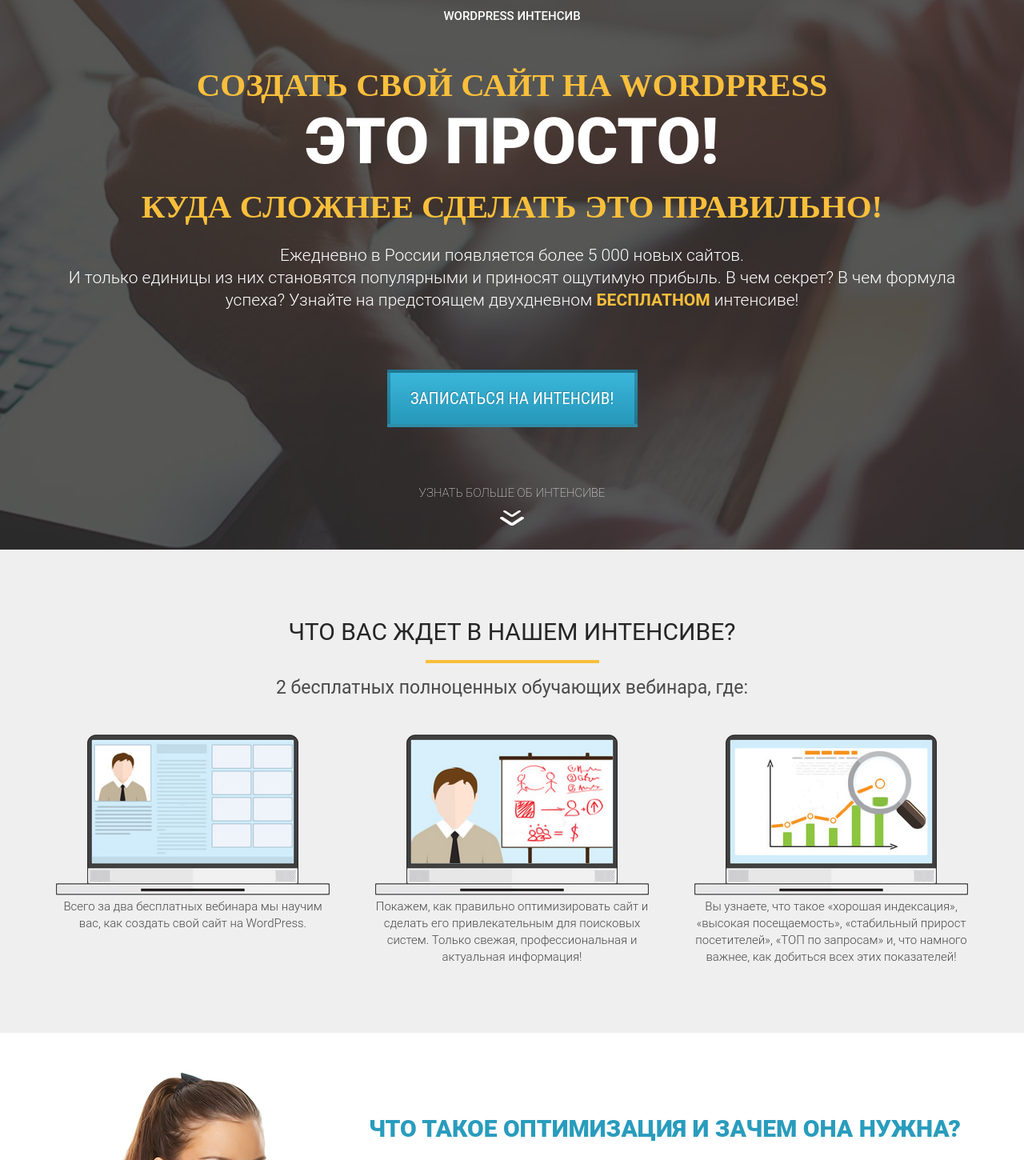
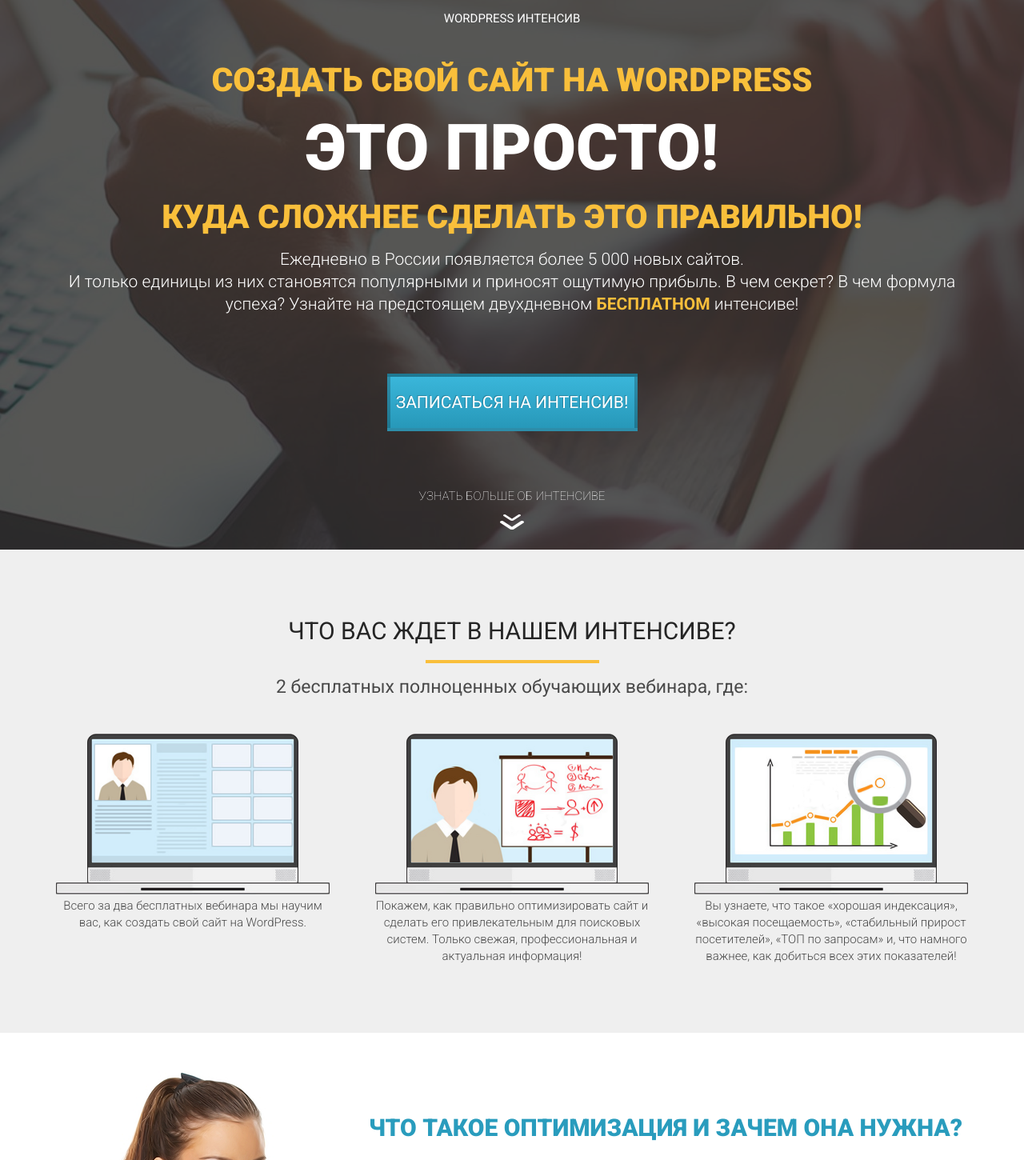
Before and after one commit to Euzhene/The-very-first-layout-of-the-site, a plain HTML site: page index.html in a window 1280 px wide. Shown: the part 113-1563 px from the top of the page at 80% size. Drawn offline with nearby package versions, Linux system fonts and the light colour scheme.

Commit message:
Подключение шрифтов

```diff
--- a/css/style.css
+++ b/css/style.css
@@ -4,10 +4,15 @@
     padding: 0;
 }
 
+html{
+    font-family: 'Roboto', sans-serif;
+}
+
 .promo {
     position: relative;
     height: 800px;
     background: url('../img/header/back_header.jpg') center center/cover no-repeat;
+    /* padding: 39px 0 62px 0; */
 }
 
 .invis {
@@ -35,9 +40,9 @@
 
 .logo_text {
     text-align: center;
-    font-family: Roboto;
     font-size: 15px;
     font-weight: 500;
+    line-height: 24px;
     text-transform: uppercase;
     color: #ffffff;
     margin-top: 14px;
@@ -45,9 +50,9 @@
 
 .yellow_text {
     text-align: center;
-    font-family: "Roboto - Black";
     font-size: 41px;
     font-weight: 900;
+    line-height: 24px;
     text-transform: uppercase;
     color: #f9bf3b;
 }
@@ -64,7 +69,6 @@
 
 .simple .big_title {
     text-align: center;
-    font-family: Roboto;
     font-size: 80px;
     font-weight: 900;
     text-transform: uppercase;
@@ -75,7 +79,6 @@
 .info {
     margin-top: 23px;
     text-align: center;
-    font-family: Roboto;
     font-size: 21px;
     line-height: 28px;
     font-weight: 300;
@@ -97,7 +100,6 @@
     border: 4px solid rgba(0, 0, 0, 0.22);
     box-shadow: inset 0px 0px 0px rgba(0, 0, 0, 0.17);
     cursor: pointer;
-    font-family: 'Roboto Condensed';
     font-size: 21px;
     line-height: 24px;
     font-weight: 400;
@@ -112,7 +114,6 @@
 
 .more .more_text {
     text-align: center;
-    font-family: Roboto;
     font-size: 15px;
     font-weight: 100;
     text-transform: uppercase;
@@ -139,7 +140,6 @@
 .plan .plan_header,
 .finish .finish_header {
     text-align: center;
-    font-family: Roboto;
     font-size: 30px;
     font-weight: 400;
     text-transform: uppercase;
@@ -167,7 +167,6 @@
 .plan .subheader_text {
     margin-top: 17px;
     text-align: center;
-    font-family: Roboto;
     font-size: 23px;
     font-weight: 400;
     color: #4a4a4a;
@@ -179,7 +178,6 @@
 }
 
 .plan .plan_decs {
-    font-family: Roboto;
     font-size: 15px;
     line-height: 21px;
     font-weight: 300;
@@ -198,7 +196,6 @@
 }
 
 .opt_title {
-    font-family: Roboto;
     font-size: 30px;
     /* line-height: 12px; */
     font-weight: 900;
@@ -208,7 +205,6 @@
 }
 
 .opt_text {
-    font-family: Roboto;
     font-size: 17px;
     line-height: 27px;
     font-weight: 300;
@@ -255,7 +251,6 @@
 }
 
 .finish .finish_wrapper .finish_item .finish_desc {
-    font-family: Roboto;
     font-size: 17px;
     /* line-height: 20px; */
     font-weight: 300;
@@ -301,7 +296,6 @@
 }
 
 .gift_desc {
-    font-family: Roboto;
     font-size: 30px;
     line-height: 43px;
     font-weight: 400;
@@ -320,7 +314,6 @@
     border: 4px solid rgba(0, 0, 0, 0.22);
     box-shadow: inset 0px 0px 0px rgba(0, 0, 0, 0.17);
     cursor: pointer;
-    font-family: 'Roboto Condensed';
     font-size: 21px;
     line-height: 24px;
     font-weight: 400;
@@ -351,7 +344,6 @@
 
 .meet_header {
     margin-top: 37px;
-    font-family: Roboto;
     font-size: 30px;
     font-weight: 400;
     text-transform: uppercase;
@@ -362,7 +354,6 @@
 
 .meet_date {
     margin-top: 30px;
-    font-family: Roboto;
     font-size: 36px;
     line-height: 30px;
     font-weight: 900;
@@ -372,7 +363,6 @@
 }
 
 .meet_desc {
-    font-family: Roboto;
     font-size: 23px;
     line-height: 23px;
     font-weight: 400;
@@ -393,7 +383,6 @@ footer {
 }
 
 .feedback a {
-    font-family: Roboto;
     font-size: 15px;
     line-height: 21px;
     font-weight: 300;
--- a/index.html
+++ b/index.html
@@ -6,6 +6,10 @@
     <meta http-equiv="X-UA-Compatible" content="IE=edge">
     <meta name="viewport" content="width=device-width, initial-scale=1.0">
     <title>Wordpress</title>
+    <link rel="stylesheet" href="https://cdnjs.cloudflare.com/ajax/libs/normalize/8.0.1/normalize.min.css">
+    <link rel="preconnect" href="https://fonts.googleapis.com">
+    <link rel="preconnect" href="https://fonts.gstatic.com" crossorigin>
+    <link href="https://fonts.googleapis.com/css2?family=Roboto:wght@100;300;400;700;900&display=swap" rel="stylesheet">
     <link rel="stylesheet" href="css/style.css">
 </head>
 
```
Also changed, not shown: fonts/Roboto-Black.ttf.
